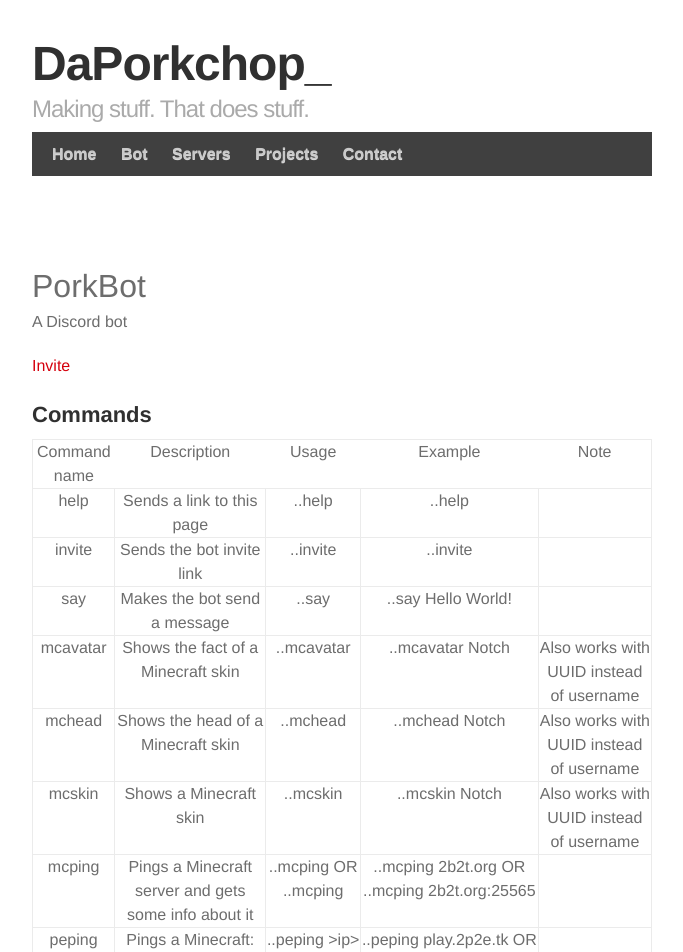
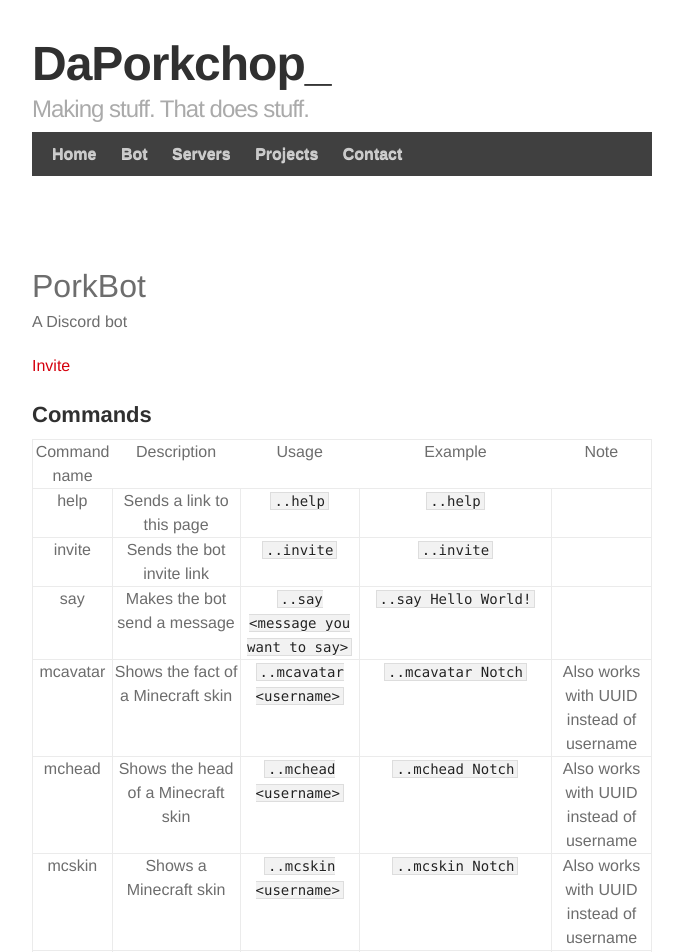
Before and after one commit to DaMatrix/damatrix.github.io, a Jekyll site: the page built from porkbot.md, in a window 1280 px wide. Shown: the top 952 px of the page, without its empty margins (298-981 px from the left). Built offline with Jekyll 4.4.1, drawn with Linux system fonts in a browser that asks for light colours; some web fonts are replaced; our own code applies the rules of GitHub Pages for plain Markdown files; some of the changed text lies outside the part shown.

```diff
--- a/porkbot.md
+++ b/porkbot.md
@@ -9,15 +9,15 @@ A Discord bot
 
 ## Commands
 
-| Command name | Description                                                          | Usage                               | Example                                              | Note                                     |
-|--------------|----------------------------------------------------------------------|-------------------------------------|------------------------------------------------------|------------------------------------------|
-| help         | Sends a link to this page                                            | ..help                              | ..help                                               |                                          |
-| invite       | Sends the bot invite link                                            | ..invite                            | ..invite                                             |                                          |
-| say          | Makes the bot send a message                                         | ..say <message you want to say>     | ..say Hello World!                                   |                                          |
-| mcavatar     | Shows the fact of a Minecraft skin                                   | ..mcavatar <username>               | ..mcavatar Notch                                     | Also works with UUID instead of username |
-| mchead       | Shows the head of a Minecraft skin                                   | ..mchead <username>                 | ..mchead Notch                                       | Also works with UUID instead of username |
-| mcskin       | Shows a Minecraft skin                                               | ..mcskin <username>                 | ..mcskin Notch                                       | Also works with UUID instead of username |
-| mcping       | Pings a Minecraft server and gets some info about it                 | ..mcping <ip> OR ..mcping <ip:port> | ..mcping 2b2t.org OR ..mcping 2b2t.org:25565         |                                          |
-| peping       | Pings a Minecraft: Pocket Edition server and gets some info about it | ..peping >ip> OR ..peping <ip:port> | ..peping play.2p2e.tk OR ..peping play.2p2e.tk:19132 |                                          |
-| mcstatus     | Gets the status of Mojang servers                                    | ..mcstatus                          | ..mcstatus                                           |                                          |
-| mcuuid       | Gets the UUID associated with a Minecraft username                   | ..mcuuid <username>                 | ..mcuuid Notch                                       |                                          |
+| Command name | Description                                                          | Usage                                   | Example                                                  | Note                                     |
+|--------------|----------------------------------------------------------------------|-----------------------------------------|----------------------------------------------------------|------------------------------------------|
+| help         | Sends a link to this page                                            | `..help`                                | `..help`                                                 |                                          |
+| invite       | Sends the bot invite link                                            | `..invite`                              | `..invite`                                               |                                          |
+| say          | Makes the bot send a message                                         | `..say <message you want to say>`       | `..say Hello World!`                                     |                                          |
+| mcavatar     | Shows the fact of a Minecraft skin                                   | `..mcavatar <username>`                 | `..mcavatar Notch`                                       | Also works with UUID instead of username |
+| mchead       | Shows the head of a Minecraft skin                                   | `..mchead <username>`                   | `..mchead Notch`                                         | Also works with UUID instead of username |
+| mcskin       | Shows a Minecraft skin                                               | `..mcskin <username>`                   | `..mcskin Notch`                                         | Also works with UUID instead of username |
+| mcping       | Pings a Minecraft server and gets some info about it                 | `..mcping <ip>` OR `..mcping <ip:port>` | `..mcping 2b2t.org` OR `..mcping 2b2t.org:25565`         |                                          |
+| peping       | Pings a Minecraft: Pocket Edition server and gets some info about it | `..peping <ip>` OR `..peping <ip:port>` | `..peping play.2p2e.tk` OR `..peping play.2p2e.tk:19132` |                                          |
+| mcstatus     | Gets the status of Mojang servers                                    | `..mcstatus`                            | `..mcstatus`                                             |                                          |
+| mcuuid       | Gets the UUID associated with a Minecraft username                   | `..mcuuid <username>`                   | `..mcuuid Notch`                                         |                                          |
```
